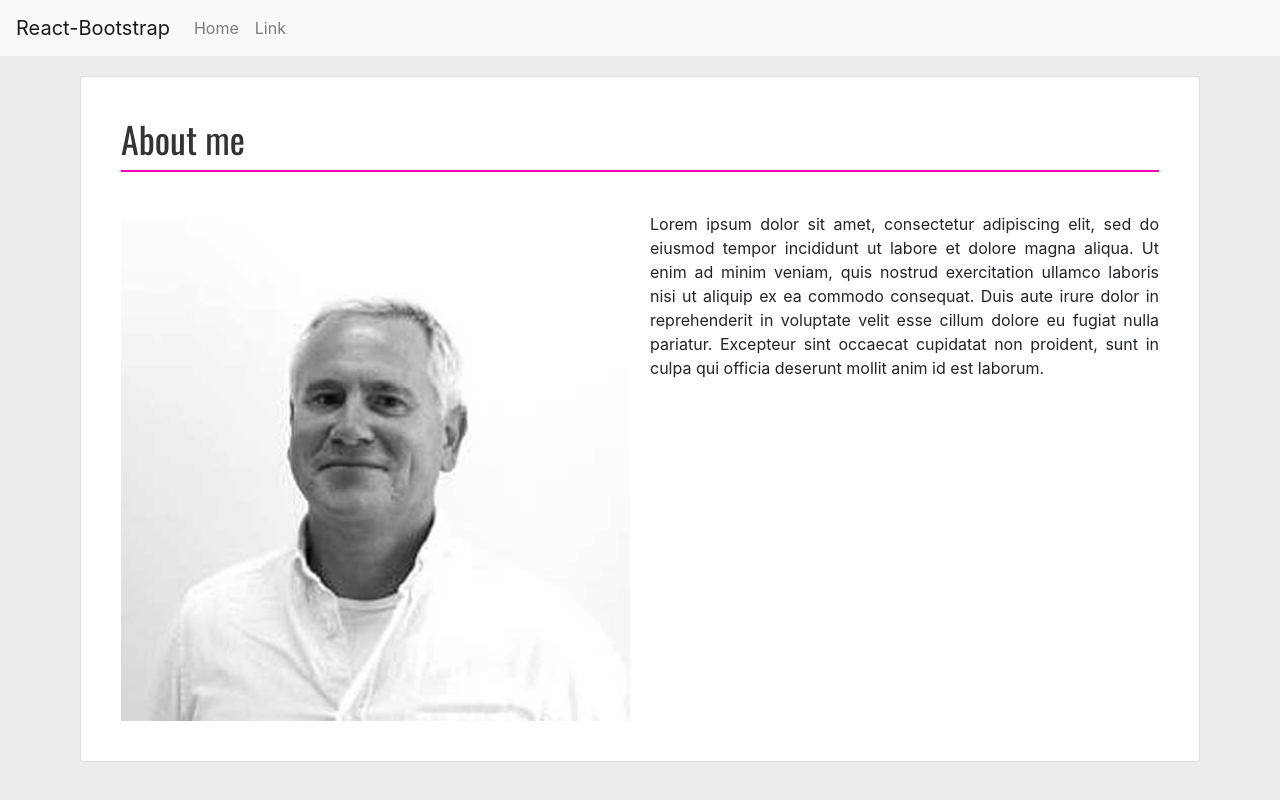
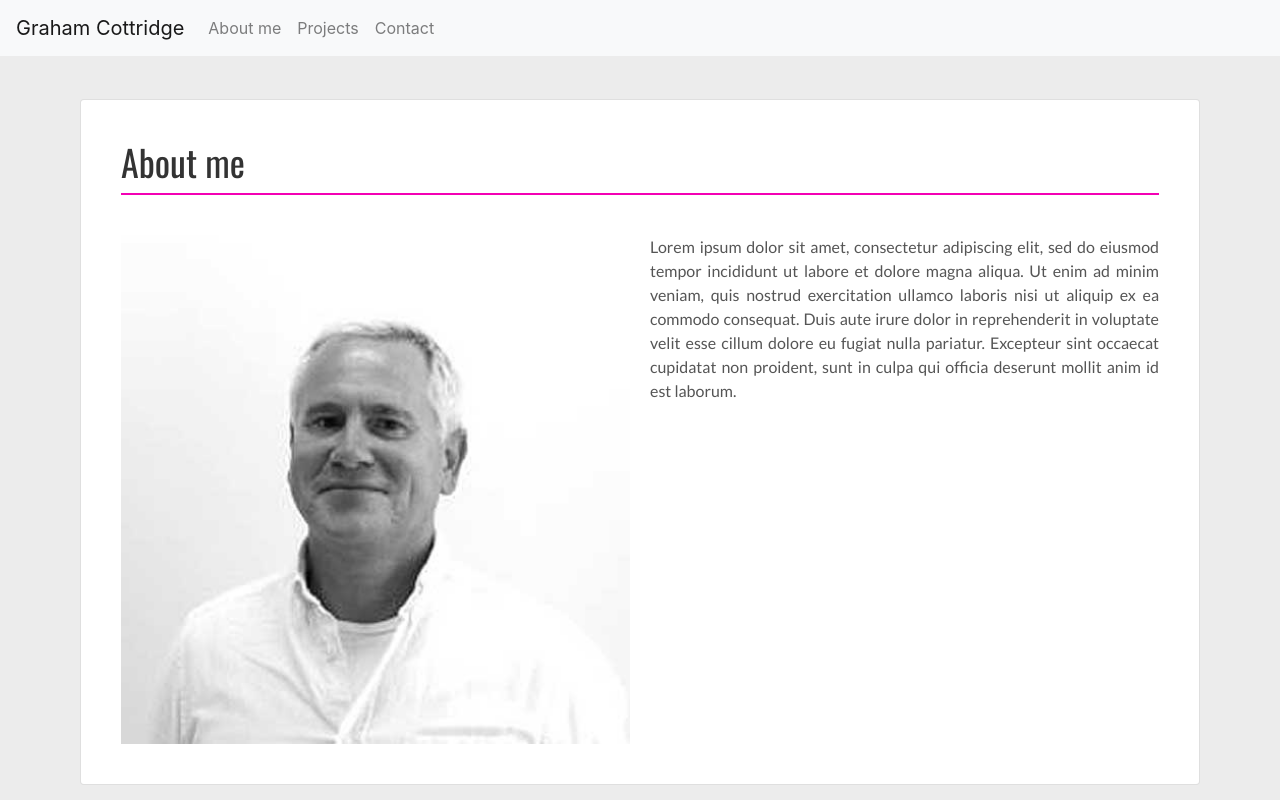
Before and after one commit to grahamcottridge/gc-portfolio, a React (Create React App) app: page / in a window 1280 px wide. Shown: the top 800 px of the page. Built offline with nearby package versions, Linux system fonts and the light colour scheme.

Commit message:
Fix spacing for link to under nav

```diff
--- a/src/components/card/card.component.jsx
+++ b/src/components/card/card.component.jsx
@@ -6,7 +6,7 @@ const Card = props => {
   return (
     <div className="card">
       <div className="title" id={props.id}>
-        <h2>{props.title}</h2>
+        <h2 id={props.goto}>{props.title}</h2>
         {props.children}
       </div>
     </div>
--- a/src/components/card/card.styles.scss
+++ b/src/components/card/card.styles.scss
@@ -6,6 +6,14 @@
 }
 
 .title {
+  h2::before {
+    display: block;
+    content: " ";
+    margin-top: -100px;
+    height: 100px;
+    visibility: hidden;
+    pointer-events: none;
+  }
   h2 {
     font-size: 36px;
     margin: 0 0 40px 0;
--- a/src/components/menu/menu.component.jsx
+++ b/src/components/menu/menu.component.jsx
@@ -1,16 +1,19 @@
 import React from "react";
+
+import "./menu.styles.scss";
 
 import Nav from "react-bootstrap/Nav";
 import Navbar from "react-bootstrap/Navbar";
 
 const Menu = () => (
-  <Navbar bg="light" expand="lg">
-    <Navbar.Brand href="#home">React-Bootstrap</Navbar.Brand>
+  <Navbar bg="light" expand="sm" fixed="top">
+    <Navbar.Brand href="#home">Graham Cottridge</Navbar.Brand>
     <Navbar.Toggle aria-controls="basic-navbar-nav" />
     <Navbar.Collapse id="basic-navbar-nav">
       <Nav className="mr-auto">
-        <Nav.Link href="#home">Home</Nav.Link>
-        <Nav.Link href="#link">Link</Nav.Link>
+        <Nav.Link href="#about">About me</Nav.Link>
+        <Nav.Link href="#projects">Projects</Nav.Link>
+        <Nav.Link href="#contact">Contact</Nav.Link>
       </Nav>
     </Navbar.Collapse>
   </Navbar>
--- a/src/components/menu/menu.styles.scss
+++ b/src/components/menu/menu.styles.scss
@@ -0,0 +1,3 @@
+.font {
+  color: red;
+}
--- a/src/index.css
+++ b/src/index.css
@@ -1,8 +1,7 @@
 body {
+  padding-top: 55px;
   margin: 0 auto;
-  font-family: "Lato", sans-serif;
   line-height: 1.5;
-  color: #555;
   -webkit-font-smoothing: antialiased;
   -moz-osx-font-smoothing: grayscale;
 }
@@ -17,3 +16,8 @@ strong {
   font-family: "Oswald", sans-serif;
   color: #333;
 }
+
+p {
+  font-family: "Lato", sans-serif;
+  color: #555;
+}
--- a/src/pages/homepage.component.jsx
+++ b/src/pages/homepage.component.jsx
@@ -10,13 +10,17 @@ import "./homepage.styles.scss";
 const HomePage = () => (
   <div>
     <div className="homepage">
+      <img src="" alt="" />
       <Menu />
-      <Card title="About me" id="about">
+      <Card goto="about" title="About me">
         <About />
       </Card>
-      <Card title="Projects" id="projects">
+      <Card goto="projects" title="Projects">
         <Projects />
       </Card>
+    </div>
+    <div>
+      <h1>Contact</h1>
     </div>
   </div>
 );
```
